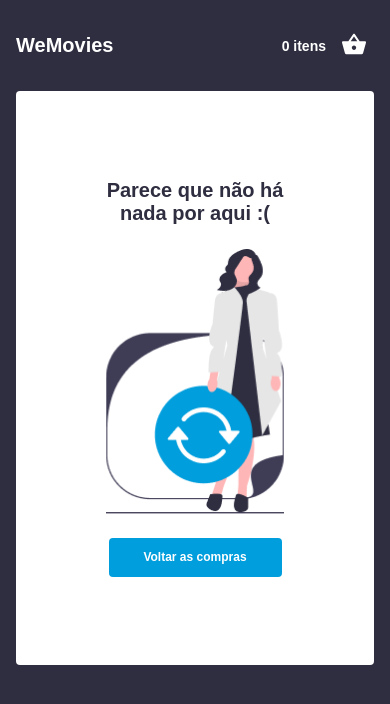
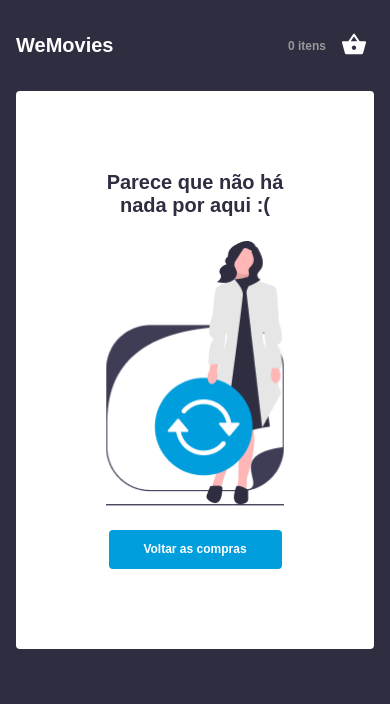
Before and after one commit to JuniorAlvess/wefit-test, a React (Vite) app: page /checkout/cart in a window 390 px wide. Shown: the top 704 px of the page. Built offline with nearby package versions, Linux system fonts and the light colour scheme.

Commit message:
style: adjustments to elements in the mobile version

```diff
--- a/src/components/Cart/Product/ProductCard/styles.tsx
+++ b/src/components/Cart/Product/ProductCard/styles.tsx
@@ -9,7 +9,7 @@ export const Container = styled.div`
 
   @media (max-width: 768px) {
     grid-template-areas: 'image productInfo productInfo' 'image quantity subtotal';
-    grid-template-columns: 91px 1fr;
+    grid-template-columns: 64px 1fr;
     gap: 16px;
   }
 `;
@@ -39,6 +39,10 @@ export const ImageContainer = styled.div`
 
   img {
     width: 100%;
+  }
+
+  @media (max-width: 768px) {
+    width: 64px;
   }
 `;
 
@@ -89,7 +93,7 @@ export const Subtotal = styled.div`
 
     button {
       position: absolute;
-      top: 13px;
+      top: 2px;
       right: 0;
     }
   }
--- a/src/components/Cart/Product/ProductContainer/styles.ts
+++ b/src/components/Cart/Product/ProductContainer/styles.ts
@@ -29,6 +29,7 @@ export const ColumnsContainer = styled.div`
 `;
 
 export const ColumnName = styled.p`
+  font-size: ${({ theme }) => theme.font.sizes.medium};
   font-weight: ${({ theme }) => theme.font.extraBold};
-  color: ${({ theme }) => theme.colors.darkBlue};
+  color: ${({ theme }) => theme.colors.neutralGray};
 `;
--- a/src/components/Header/index.tsx
+++ b/src/components/Header/index.tsx
@@ -17,7 +17,7 @@ function Header() {
       <S.ShoppingCartInfo>
         <S.ShoppingCartInfoGroup>
           {width > 768 && <S.ShoppingCartInfoText>Meu Carrinho</S.ShoppingCartInfoText>}
-          <S.ShoppingCartInfoText>{totalQuantity} itens</S.ShoppingCartInfoText>
+          <S.QuantityNumberShoppingCart>{totalQuantity} itens</S.QuantityNumberShoppingCart>
         </S.ShoppingCartInfoGroup>
         <button onClick={() => navigate('/checkout/cart')}>
           <ShoppingBasket />
--- a/src/components/Header/styles.ts
+++ b/src/components/Header/styles.ts
@@ -56,11 +56,11 @@ export const ShoppingCartInfoText = styled.b`
   color: ${({ theme }) => theme.colors.white};
   font-size: ${({ theme }) => theme.font.sizes.medium};
   font-weight: ${({ theme }) => theme.font.semiBold};
+`;
 
-  & + b {
-    color: ${({ theme }) => theme.colors.neutralGray};
-    font-size: ${({ theme }) => theme.font.sizes.small};
-    font-weight: ${({ theme }) => theme.font.semiBold};
-    text-align: right;
-  }
+export const QuantityNumberShoppingCart = styled.span`
+  color: ${({ theme }) => theme.colors.neutralGray};
+  font-size: ${({ theme }) => theme.font.sizes.small};
+  font-weight: ${({ theme }) => theme.font.semiBold};
+  text-align: right;
 `;
--- a/src/components/Product/ProductCard/styles.tsx
+++ b/src/components/Product/ProductCard/styles.tsx
@@ -18,6 +18,7 @@ export const Container = styled.li`
   @media (max-width: 768px) {
     max-width: 400px;
     width: 100%;
+    gap: 8px;
   }
 `;
 
@@ -38,5 +39,5 @@ export const Title = styled.p`
 export const Price = styled.strong`
   color: ${({ theme }) => theme.colors.darkBlue};
   font-size: ${({ theme }) => theme.font.sizes.base};
-  font-weight: ${({ theme }) => theme.font.semiBold};
+  font-weight: ${({ theme }) => theme.font.extraBold};
 `;
--- a/src/pages/Cart/styles.ts
+++ b/src/pages/Cart/styles.ts
@@ -8,6 +8,10 @@ export const Container = styled.main`
 
   max-width: 1048px;
   margin: 0 auto;
+
+  @media (max-width: 768px) {
+    padding: 16px;
+  }
 `;
 
 export const Summary = styled.div`
@@ -45,7 +49,7 @@ export const Total = styled.div`
 
   strong {
     color: ${({ theme }) => theme.colors.darkBlue};
-    font-size: ${({ theme }) => theme.font.sizes.large};
+    font-size: ${({ theme }) => theme.font.sizes.extraLarge};
     font-weight: ${({ theme }) => theme.font.extraBold};
     margin-right: 15px;
   }
--- a/src/styles/Theme.ts
+++ b/src/styles/Theme.ts
@@ -21,6 +21,7 @@ export const theme = {
       small: '0.75rem',
       medium: '0.875rem',
       large: '1.25rem',
+      extraLarge: '1.5rem',
       base: '1rem',
     },
   },
```
